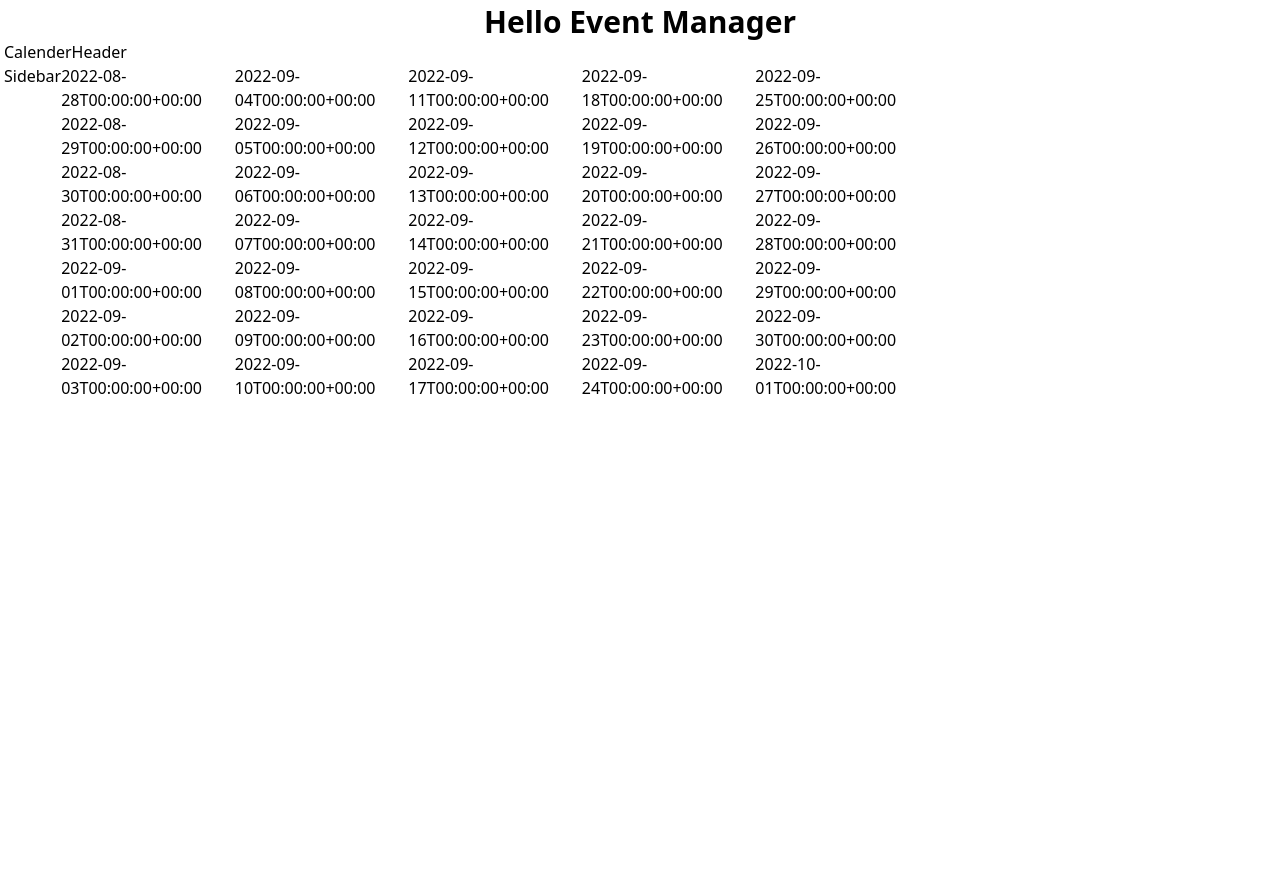
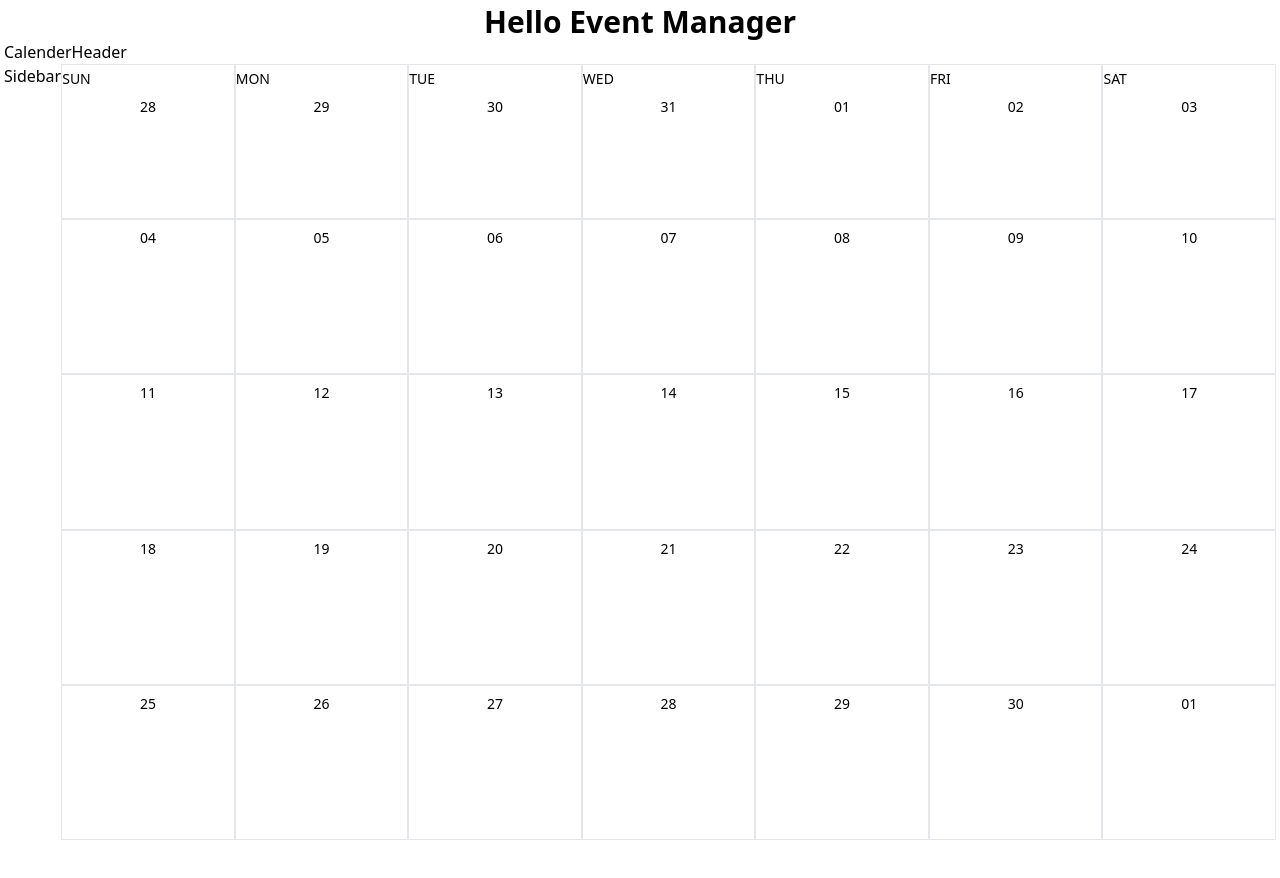
Before and after one commit to johirhaquedipok/event-calender, a React (Create React App) app: page / in a window 1280 px wide. Shown: the top 878 px of the page. After the commit the page ends 844 px from the top, so only its background shows below. Built offline with nearby package versions, Linux system fonts and the light colour scheme.

Commit message:
day in the grid

```diff
--- a/src/components/day.js
+++ b/src/components/day.js
@@ -1,7 +1,16 @@
 import React from "react";
 
-const Day = ({ day }) => {
-  return <div>{day.format()}</div>;
+const Day = ({ day, rowIndx }) => {
+  return (
+    <div className="border border-gray-200 flex flex-col">
+      <header className="flex flex-col item-center">
+        {rowIndx === 0 && (
+          <div className="text-sm mt-1">{day.format("ddd").toUpperCase()}</div>
+        )}
+        <p className="text-sm p-1 my-1 text-center">{day.format("DD")}</p>
+      </header>
+    </div>
+  );
 };
 
 export default Day;
--- a/src/components/month.js
+++ b/src/components/month.js
@@ -2,15 +2,14 @@
 import Day from "./day";
 
 const Month = ({ month }) => {
-  console.log(month);
   return (
     <div className="flex-1 grid grid-cols-7 grid-rows-5">
       {month.map((row, i) => (
-        <div key={i}>
+        <React.Fragment key={i}>
           {row.map((day, idx) => (
-            <Day key={idx} day={day} />
+            <Day key={idx} day={day} rowIndx={i} />
           ))}
-        </div>
+        </React.Fragment>
       ))}
     </div>
   );
```
